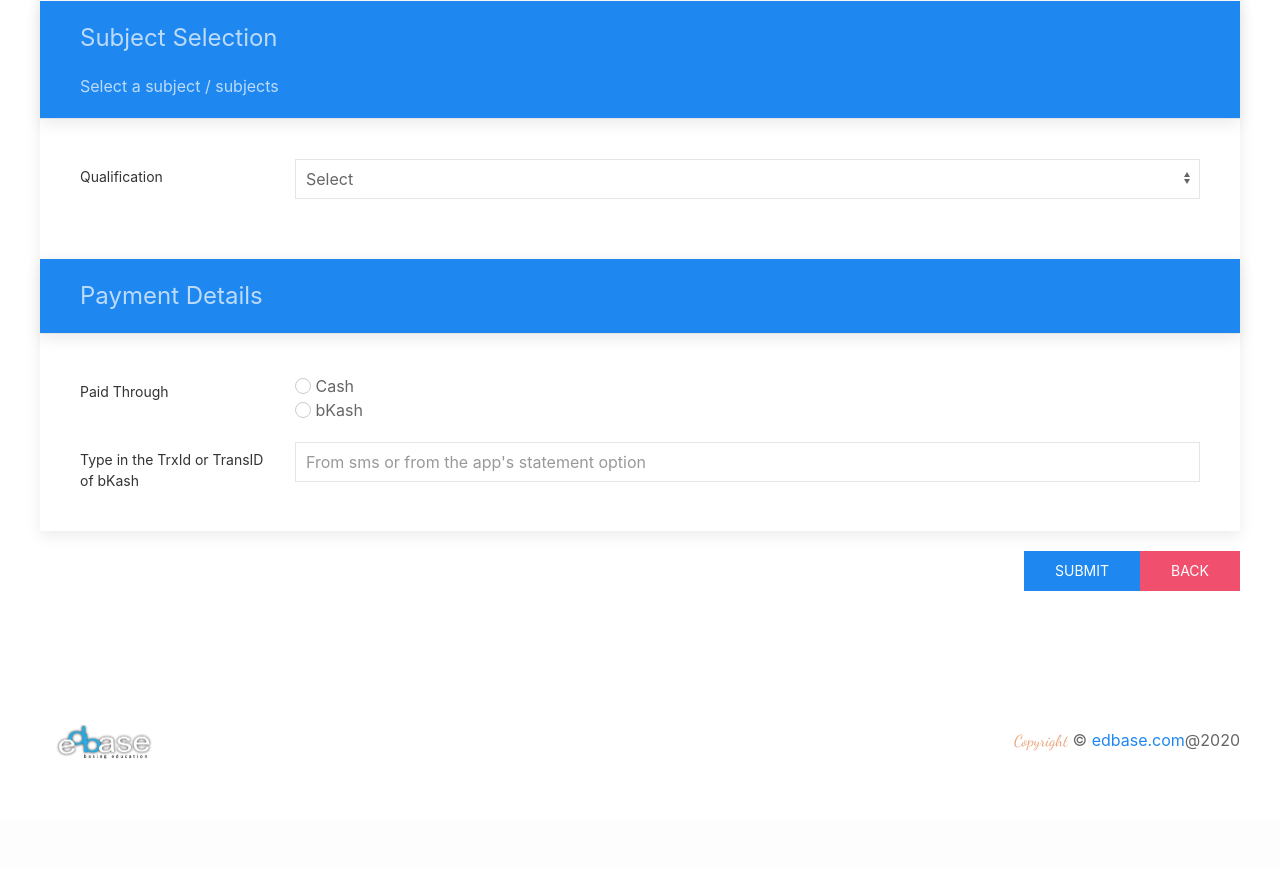
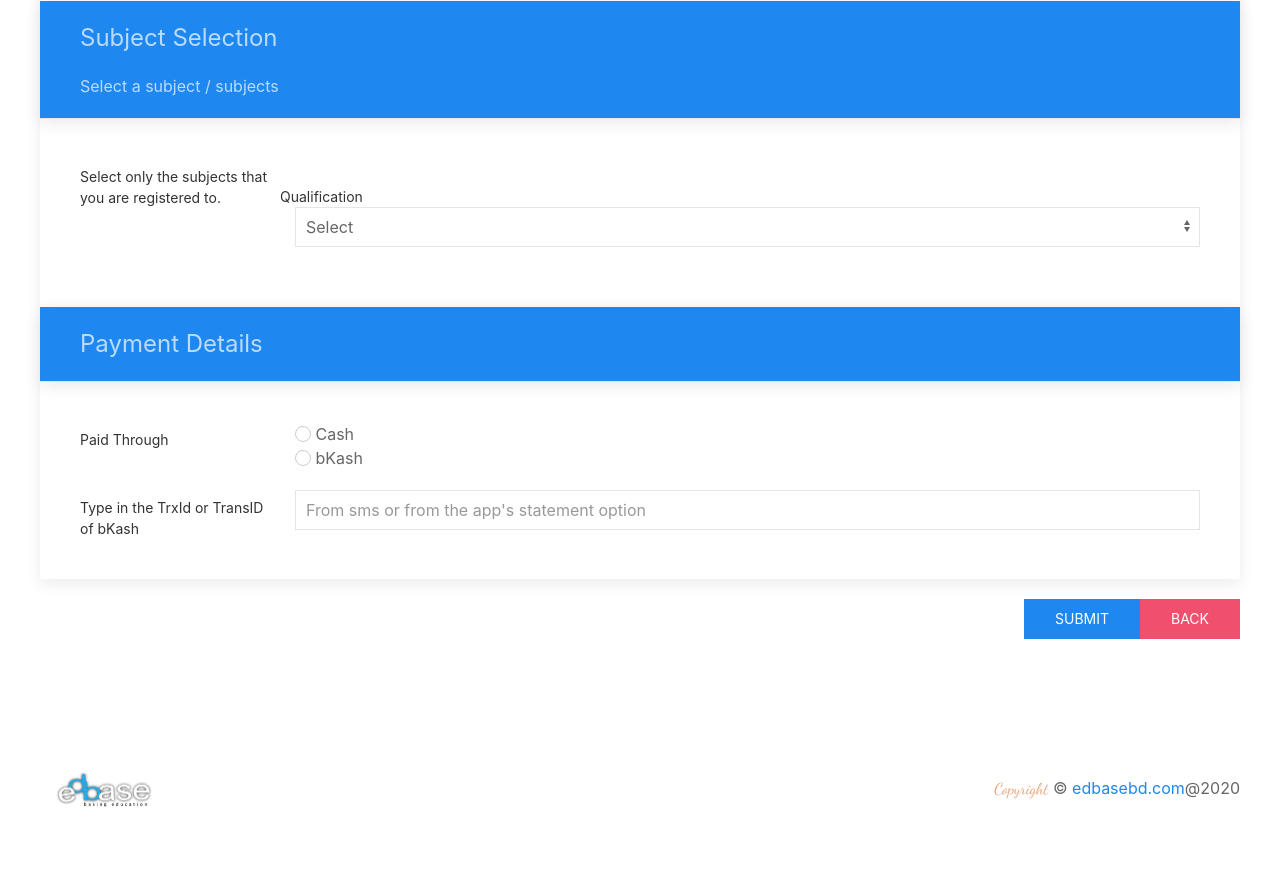
Before and after one commit to hmahmud01/edbase-app, a Django app: page /studentform/ in a window 1280 px wide. Shown: the part 2836-3705 px from the top of the page. Before the commit the page ends 3595 px from the top, so only its background shows below. Run offline with Django 3.2, Linux system fonts and the light colour scheme.

Commit message:
minor changes

```diff
--- a/applicant/templates/dashboard.html
+++ b/applicant/templates/dashboard.html
@@ -79,7 +79,7 @@
         <div class="uk-padding">
             <div class="uk-flex uk-flex-wrap uk-flex-wrap-around uk-flex-between uk-flex-middle">
                 <a class="uk-navbar-item uk-logo logo-size" href="/"><img src="/static/img/edbase.png" alt="zeros"></a>
-                <p class="uk-text-center"> <span class="zeros-sub-head copy">Copyright</span>  © <a href="/">edbase.com</a>@2020</p>
+                <p class="uk-text-center"> <span class="zeros-sub-head copy">Copyright</span>  © <a href="/">edbasebd.com</a>@2020</p>
             </div>
         </div>
     </section>
--- a/applicant/templates/index.html
+++ b/applicant/templates/index.html
@@ -147,7 +147,7 @@
 
                 </div>
                 <div class="uk-divider-icon"></div>
-                <p class="uk-text-center"> <span class="zeros-sub-head copy">Copyright</span>  © <a href="/">edbase.com</a>@2020 | Developed By <a href="">hmahmud01</a></p>
+                <p class="uk-text-center"> <span class="zeros-sub-head copy">Copyright</span>  © <a href="/">edbasebd.com</a>@2020 | Developed By <a href="">hmahmud01</a></p>
             </div>
         </div>
     </section>
--- a/applicant/templates/login.html
+++ b/applicant/templates/login.html
@@ -33,7 +33,7 @@
                                         </div>
                                     </form>
                                 </div>
-                                <p class="uk-text-center"> <span class="zeros-sub-head copy">Copyright</span>  © <a href="/">edbase.com</a>@2020</p>
+                                <p class="uk-text-center"> <span class="zeros-sub-head copy">Copyright</span>  © <a href="/">edbasebd.com</a>@2020</p>
                             </div>
                         </div>
                     </div>
--- a/applicant/templates/signup.html
+++ b/applicant/templates/signup.html
@@ -54,7 +54,7 @@
 
                                     </form>
                                 </div>
-                                <p class="uk-text-center"> <span class="zeros-sub-head copy">Copyright</span>  © <a href="/">edbase.com</a>@2020</p>
+                                <p class="uk-text-center"> <span class="zeros-sub-head copy">Copyright</span>  © <a href="/">edbasebd.com</a>@2020</p>
                             </div>
                         </div>
                     </div>
--- a/applicant/templates/studentDetail.html
+++ b/applicant/templates/studentDetail.html
@@ -248,7 +248,7 @@
         <div class="uk-padding">
             <div class="uk-flex uk-flex-wrap uk-flex-wrap-around uk-flex-between uk-flex-middle">
                 <a class="uk-navbar-item uk-logo logo-size" href="/"><img src="/static/img/edbase.png" alt="zeros"></a>
-                <p class="uk-text-center"> <span class="zeros-sub-head copy">Copyright</span>  © <a href="/">edbase.com</a>@2020</p>
+                <p class="uk-text-center"> <span class="zeros-sub-head copy">Copyright</span>  © <a href="/">edbasebd.com</a>@2020</p>
             </div>
         </div>
     </section>
--- a/applicant/templates/studentForm.html
+++ b/applicant/templates/studentForm.html
@@ -253,6 +253,9 @@
                         </div>
                         <div class="uk-card-body">
                             <div class="uk-margin">
+                                <label class="uk-form-label">Select only the subjects that you are registered to.</label>
+                            </div>
+                            <div class="uk-margin">
                                 <label class="uk-form-label" for="qualification">Qualification</label>
                                 <div class="uk-form-controls">
                                     <select class="uk-select" id="qualification" name="qualification" onchange="qualificationRender()">
@@ -383,7 +386,7 @@
         <div class="uk-padding">
             <div class="uk-flex uk-flex-wrap uk-flex-wrap-around uk-flex-between uk-flex-middle">
                 <a class="uk-navbar-item uk-logo logo-size" href="/"><img src="/static/img/edbase.png" alt="zeros"></a>
-                <p class="uk-text-center"> <span class="zeros-sub-head copy">Copyright</span>  © <a href="/">edbase.com</a>@2020</p>
+                <p class="uk-text-center"> <span class="zeros-sub-head copy">Copyright</span>  © <a href="/">edbasebd.com</a>@2020</p>
             </div>
         </div>
     </section>
--- a/applicant/templates/studentForm_Backup.html
+++ b/applicant/templates/studentForm_Backup.html
@@ -173,7 +173,7 @@
         <div class="uk-padding">
             <div class="uk-flex uk-flex-wrap uk-flex-wrap-around uk-flex-between uk-flex-middle">
                 <a class="uk-navbar-item uk-logo logo-size" href="/"><img src="/static/img/edbase.png" alt="zeros"></a>
-                <p class="uk-text-center"> <span class="zeros-sub-head copy">Copyright</span>  © <a href="/">edbase.com</a>@2020</p>
+                <p class="uk-text-center"> <span class="zeros-sub-head copy">Copyright</span>  © <a href="/">edbasebd.com</a>@2020</p>
             </div>
         </div>
     </section>
--- a/applicant/templates/studentPanel.html
+++ b/applicant/templates/studentPanel.html
@@ -251,7 +251,7 @@
         <div class="uk-padding">
             <div class="uk-flex uk-flex-wrap uk-flex-wrap-around uk-flex-between uk-flex-middle">
                 <a class="uk-navbar-item uk-logo logo-size" href="/"><img src="/static/img/edbase.png" alt="zeros"></a>
-                <p class="uk-text-center"> <span class="zeros-sub-head copy">Copyright</span>  © <a href="/">edbase.com</a>@2020</p>
+                <p class="uk-text-center"> <span class="zeros-sub-head copy">Copyright</span>  © <a href="/">edbasebd.com</a>@2020</p>
             </div>
         </div>
     </section>
```
